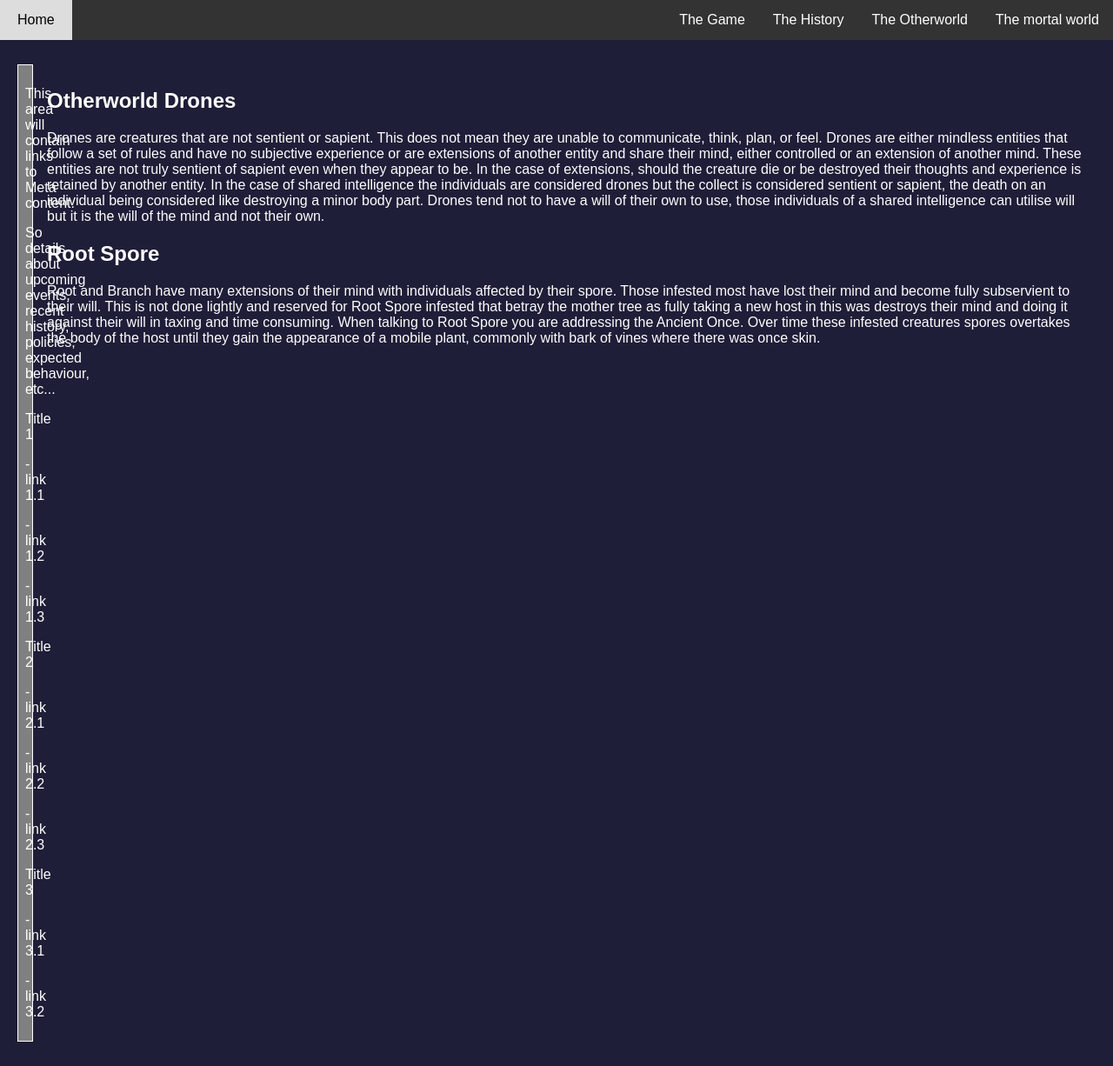
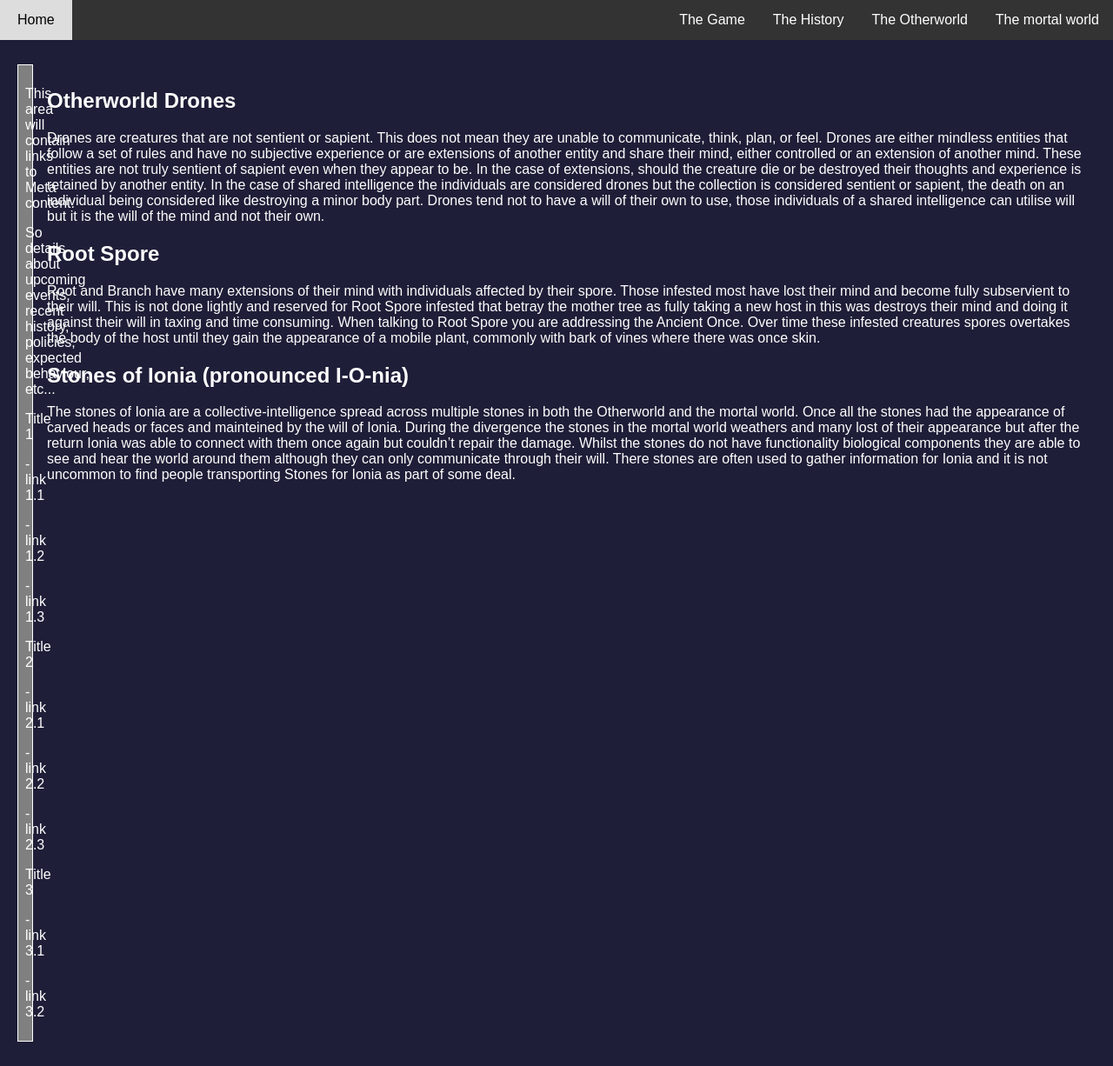
Before and after one commit to KikiUnique/KikiUnique.github.io, a Jekyll site: the page built from docs/otherworld/drone.md, in a window 1280 px wide. Shown: the whole page at 87% size. Built offline with Jekyll 4.4.1, drawn with Linux system fonts in a browser that asks for light colours; the repository's description, which GitHub fills in, is left out.

Commit message:
Add Ionia and their drone

```diff
--- a/docs/otherworld/drone.md
+++ b/docs/otherworld/drone.md
@@ -3,7 +3,10 @@ layout: default
 title: Otherworld Drones
 ---
 
-Drones are creatures that are not sentient or sapient. This does not mean they are unable to communicate, think, plan, or feel. Drones are either mindless entities that follow a set of rules and have no subjective experience or are extensions of another entity and share their mind, either controlled or an extension of another mind. These entities are not truly sentient of sapient even when they appear to be. In the case of extensions, should the creature die or be destroyed their thoughts and experience is retained by another entity. In the case of shared intelligence the individuals are considered drones but the collect is considered sentient or sapient, the death on an individual being considered like destroying a minor body part. Drones tend not to have a will of their own to use, those individuals of a shared intelligence can utilise will but it is the will of the mind and not their own.
+Drones are creatures that are not sentient or sapient. This does not mean they are unable to communicate, think, plan, or feel. Drones are either mindless entities that follow a set of rules and have no subjective experience or are extensions of another entity and share their mind, either controlled or an extension of another mind. These entities are not truly sentient of sapient even when they appear to be. In the case of extensions, should the creature die or be destroyed their thoughts and experience is retained by another entity. In the case of shared intelligence the individuals are considered drones but the collection is considered sentient or sapient, the death on an individual being considered like destroying a minor body part. Drones tend not to have a will of their own to use, those individuals of a shared intelligence can utilise will but it is the will of the mind and not their own.
 
 ## Root Spore
 Root and Branch have many extensions of their mind with individuals affected by their spore. Those infested most have lost their mind and become fully subservient to their will. This is not done lightly and reserved for Root Spore infested that betray the mother tree as fully taking a new host in this was destroys their mind and doing it against their will in taxing and time consuming. When talking to Root Spore you are addressing the Ancient Once. Over time these infested creatures spores overtakes the body of the host until they gain the appearance of a mobile plant, commonly with bark of vines where there was once skin.
+
+## Stones of Ionia (pronounced I-O-nia)
+The stones of Ionia are a collective-intelligence spread across multiple stones in both the Otherworld and the mortal world. Once all the stones had the appearance of carved heads or faces and mainteined by the will of Ionia. During the divergence the stones in the mortal world weathers and many lost of their appearance but after the return Ionia was able to connect with them once again but couldn't repair the damage. Whilst the stones do not have functionality biological components they are able to see and hear the world around them although they can only communicate through their will. There stones are often used to gather information for Ionia and it is not uncommon to find people transporting Stones for Ionia as part of some deal.
```
Also changed, not shown: docs/otherworld/sapient.md (+3 -0 lines).
